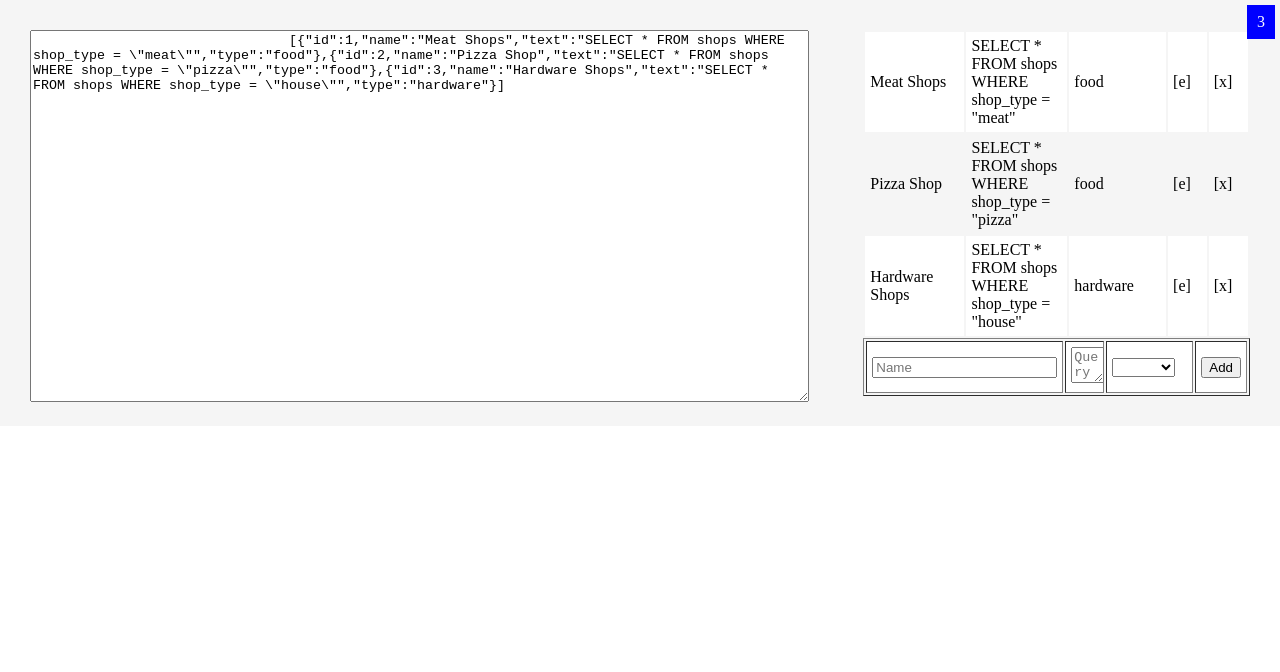
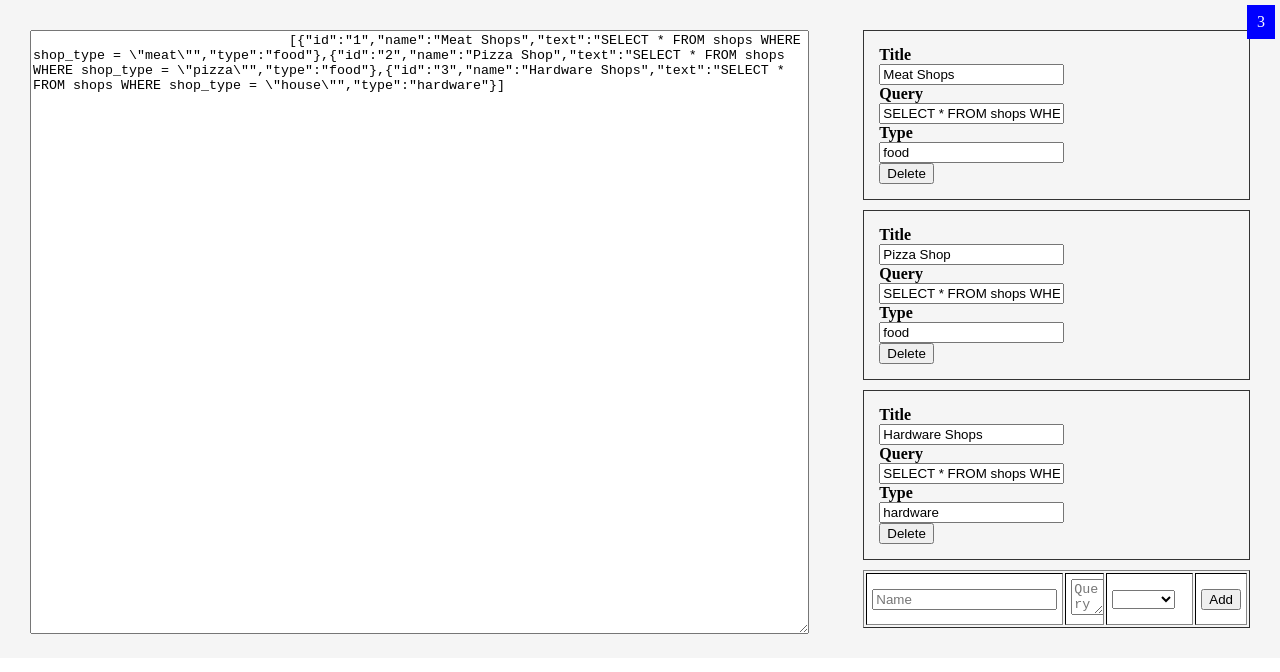
Before and after one commit to morehawes/queries, a Vue app: page / in a window 1280 px wide. Shown: the top 672 px of the page. Built offline with nearby package versions, Linux system fonts and the light colour scheme.

Commit message:
Reactive UI Improvements

```diff
--- a/src/components/QueryForm.vue
+++ b/src/components/QueryForm.vue
@@ -3,12 +3,14 @@
 import { useQueryStore } from '@/stores/queries';
 import {reactive} from 'vue';
 
-const queries = useQueryStore();
+const queryStore = useQueryStore();
 
-const newQuery = reactive({});
+const newQuery = reactive({
+	id: parseInt(queryStore.queries.length) + 1
+});
 
 const handleAdd = function() {
-	queries.add(newQuery);
+	queryStore.add(newQuery);
 }
 </script>
 
--- a/src/components/QueryItem.vue
+++ b/src/components/QueryItem.vue
@@ -1,33 +1,52 @@
 <script setup>
 import { useQueryStore } from '@/stores/queries';
-
-const storedQueries = useQueryStore();
 
 defineProps([
   'query'
 ]);
+
+const queryStore = useQueryStore();
+
+let remove = (query) => {
+	queryStore.remove(query);
+}
 </script>
 
 <template>
-  <tr class="query">
-    <td class="name">
-      {{ query.name }}
-    </td>
-    <td class="text">
-      {{ query.text }}
-    </td>
-    <td class="type">
-      {{ query.type }}
-    </td>
-    <td class="edit">
-      [e]
-    </td>
-    <td class="delete" @click="storedQueries.delete(query.id)">
-      [x]
-    </td>
-  </tr>
+  <div class="query">
+  	<div class="name">
+  		<label for="name">Title</label>
+
+  		<input v-model="query.name" type="text" />
+  	</div>
+
+  	<div class="text">
+  		<label for="text">Query</label>
+
+  		<input v-model="query.text" type="text" />
+  	</div>
+
+  	<div class="type">
+  		<label for="type">Type</label>
+
+  		<input v-model="query.type" type="text" />
+  	</div>
+
+    <button class="delete" @click="remove(query)">Delete</button>
+  </div>
 </template>
 
-<style scoped>
+<style lang="less">
+.query {
+	margin-bottom: 10px;
+	padding: 15px;
+	border: 1px solid #333;
+	label {
+		display: block;
+		font-weight: bold;
+	}
+	.name {
 
+	}
+}
 </style>
--- a/src/components/QueryList.vue
+++ b/src/components/QueryList.vue
@@ -1,5 +1,5 @@
 <script setup>
-// import { ref } from 'vue';
+import { storeToRefs } from 'pinia';
 import QueryItem from './QueryItem.vue';
 import { useQueryStore } from '@/stores/queries';
 
@@ -23,17 +23,18 @@ queryStore.$subscribe((mutation, state) => {
   localStorage.setItem('queries', JSON.stringify(state))
 })
 
+const { queries } = storeToRefs(queryStore);
 </script>
 
 <template>
-	<div id="count">{{ queryStore.queries.length }}</div>
+	<div id="count">{{ queries.length }}</div>
 
-	<table>
+	<div id="queries">
 	  <QueryItem
-	  	v-for="query in queryStore.queries"
+	  	v-for="query in queries"
 	  	:query="query"
 	  />
-  </table>
+  </div>
 </template>
 
 <style lang="less">
--- a/src/stores/queries.js
+++ b/src/stores/queries.js
@@ -17,33 +17,35 @@ export const useQueryStore = defineStore('queries', {
 		  }
 
 			this.queries = [{
-				'id': 1,
+				'id': '1',
 				'name': 'Meat Shops',
 				'text': 'SELECT * FROM shops WHERE shop_type = "meat"',
 				'type': 'food'
 			},
 			{
-				'id': 2,
+				'id': '2',
 				'name': 'Pizza Shop',
 				'text': 'SELECT * FROM shops WHERE shop_type = "pizza"',
 				'type': 'food'
 			},
 			{
-				'id': 3,
+				'id': '3',
 				'name': 'Hardware Shops',
 				'text': 'SELECT * FROM shops WHERE shop_type = "house"',
 				'type': 'hardware'
 			}];
 		},
-    delete(id) {
-			this.queries = this.queries.filter(function(query) {
-				return id !== query.id;
+
+    remove(query) {
+			this.queries = this.queries.filter(function(q) {
+				return query.id !== q.id;
 			})
     },
+
     add(query) {
-		if(query.name) {
-			this.queries.push(query);
-		}
-    }
+			if(query.name) {
+				this.queries.push(query);
+			}
+    },
   },
 });
```
